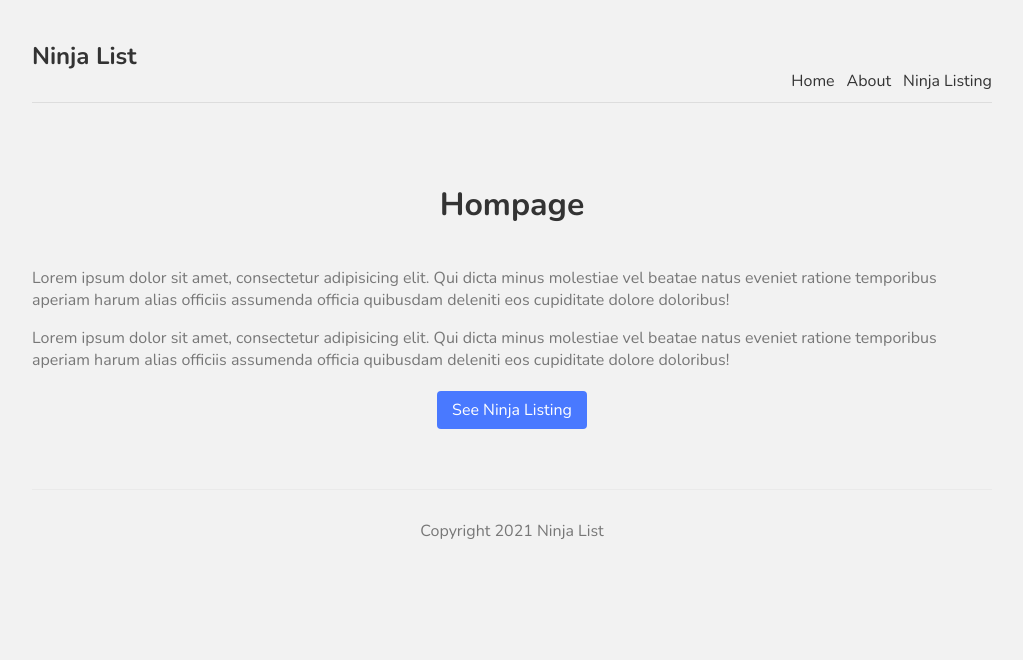
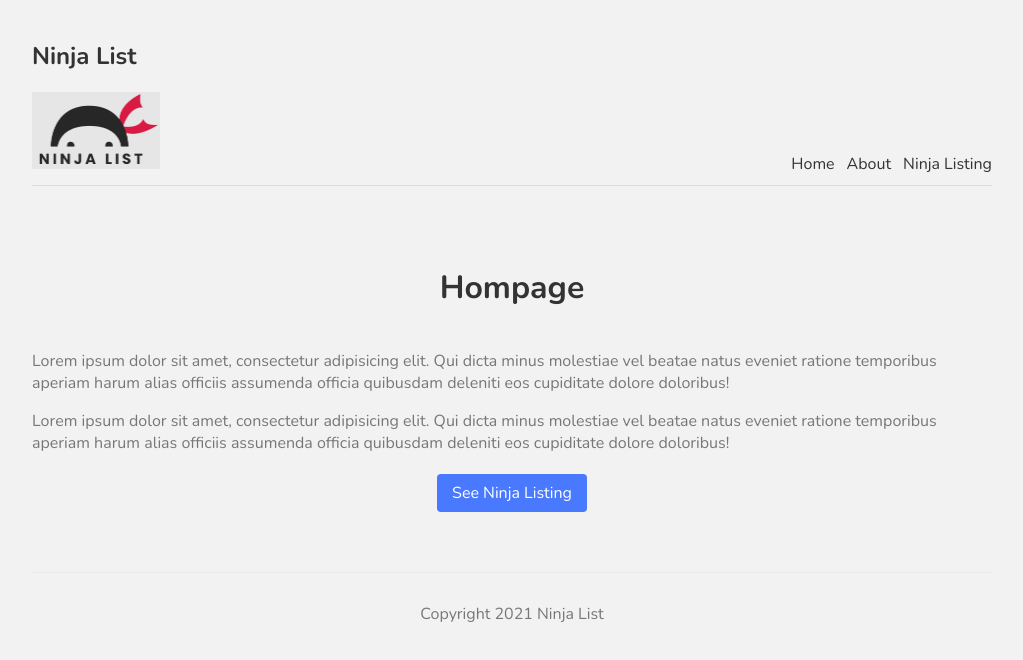
Before and after one commit to Cody-Durham/Next-Test-App, a Next.js app: page / in a window 1280 px wide. Shown: the top 660 px of the page, without its empty margins (128-1151 px from the left). Built offline with nearby package versions, Linux system fonts and the light colour scheme.

Commit message:
Add logo using Image from next/image with inline styling

```diff
--- a/components/Navbar.js
+++ b/components/Navbar.js
@@ -1,4 +1,5 @@
 import Link from 'next/link'
+import Image from 'next/image'
 
 
 const Navbar = () => {
@@ -6,6 +7,11 @@ const Navbar = () => {
         <nav>
             <div className="logo">
                 <h1>Ninja List</h1>
+                {/*
+                - the Image tag here is styled with inline styles
+                - I could have just used a standard img tag but the next/image works pretty cool here
+                */}
+                <Image src="/logo.png" width={128} height={77} />
             </div>
             <Link href="/"><a>Home</a></Link>
             <Link href="/about"><a>About</a></Link>
```
Also changed, not shown: public/logo.png (added).
